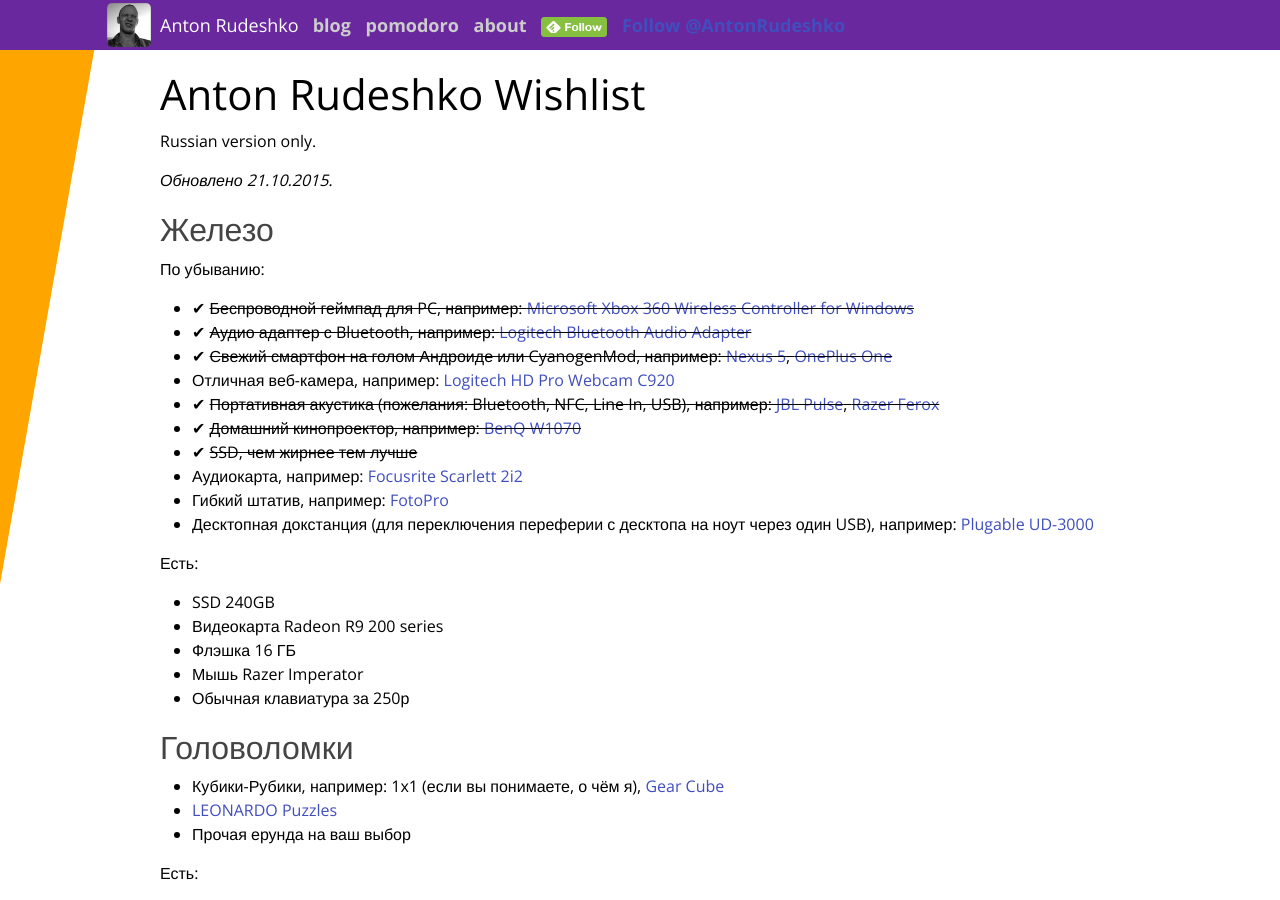
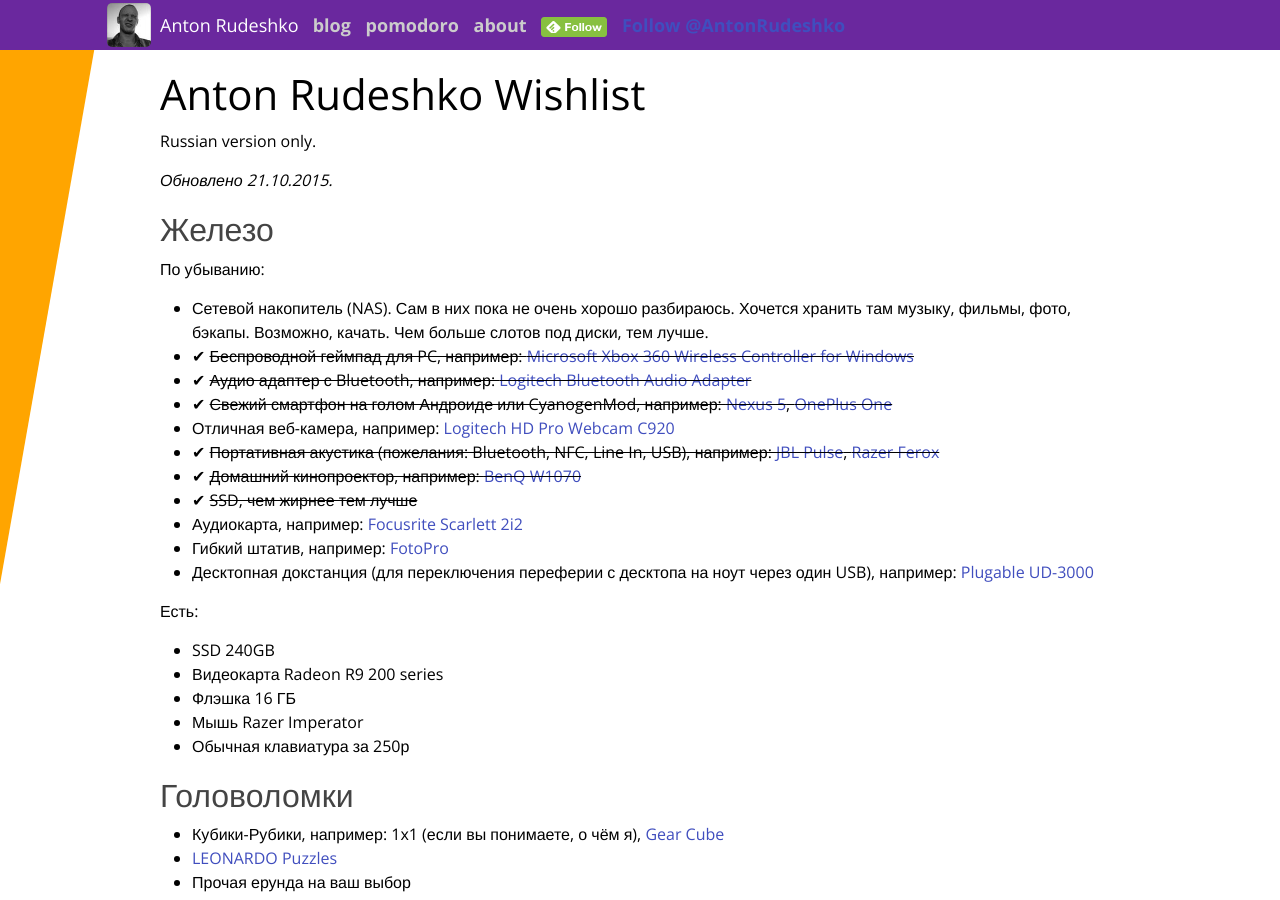
Before and after one commit to anton-rudeshko/anton-rudeshko.github.io, a Jekyll site: the page built from wishlist/index.md, in a window 1280 px wide and 900 px high. Built offline with Jekyll 4.4.1, drawn with Linux system fonts in a browser that asks for light colours; Markdown is read by kramdown in place of the engine named in the settings; comment, search, counter and statistics services are not loaded.

Commit message:
wishlist: added NAS

```diff
--- a/wishlist/index.md
+++ b/wishlist/index.md
@@ -13,6 +13,7 @@ Russian version only.
 
 По убыванию:
 
+  * Сетевой накопитель (NAS). Сам в них пока не очень хорошо разбираюсь. Хочется хранить там музыку, фильмы, фото, бэкапы. Возможно, качать. Чем больше слотов под диски, тем лучше.
   * ✔ ~~Беспроводной геймпад для PC, например: [Microsoft Xbox 360 Wireless Controller for Windows](http://market.yandex.ru/model.xml?modelid=6157885&hid=91117)~~
   * ✔ ~~Аудио адаптер с Bluetooth, например: [Logitech Bluetooth Audio Adapter](http://www.ulmart.ru/goods/872447)~~
   * ✔ ~~Свежий смартфон на голом Андроиде или CyanogenMod, например: [Nexus 5](http://market.yandex.ru/model.xml?modelid=10564187&hid=91491), [OnePlus One](http://market.yandex.ru/model.xml?modelid=10799520&hid=91491)~~
```
